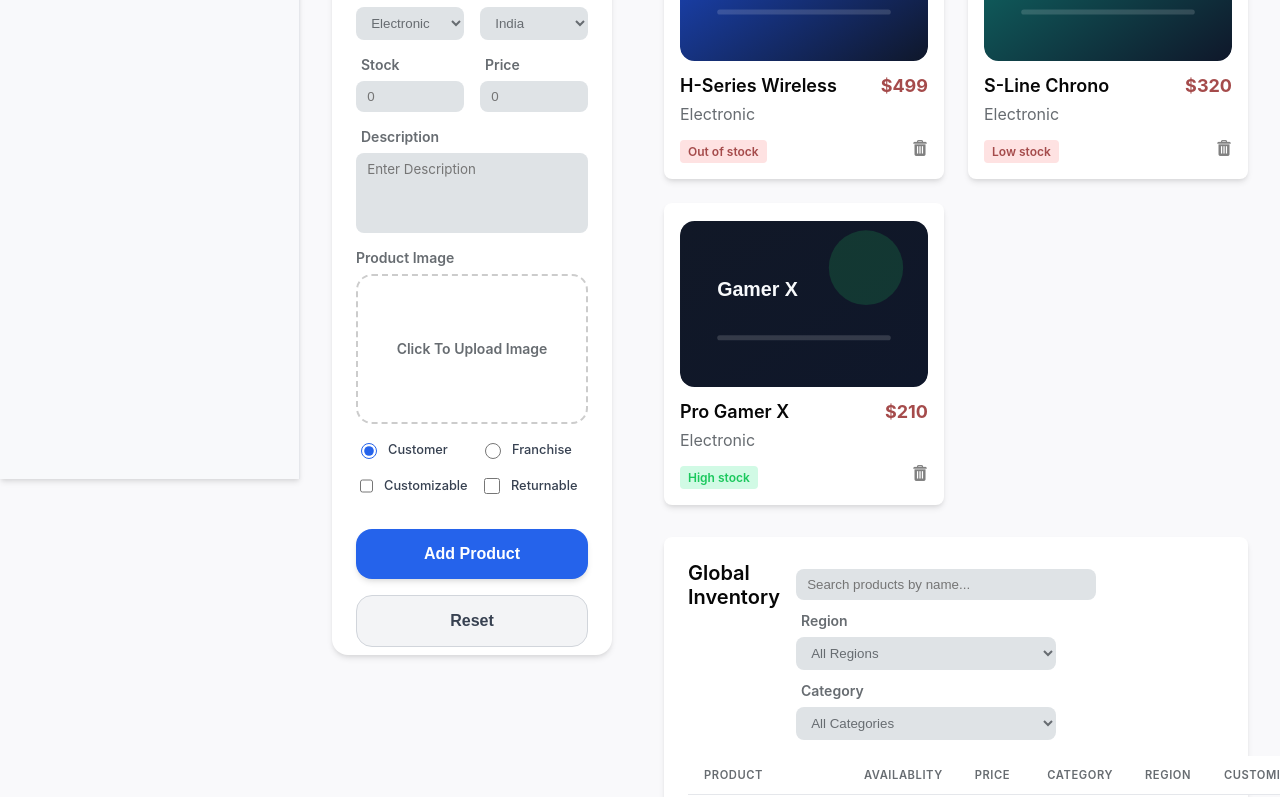
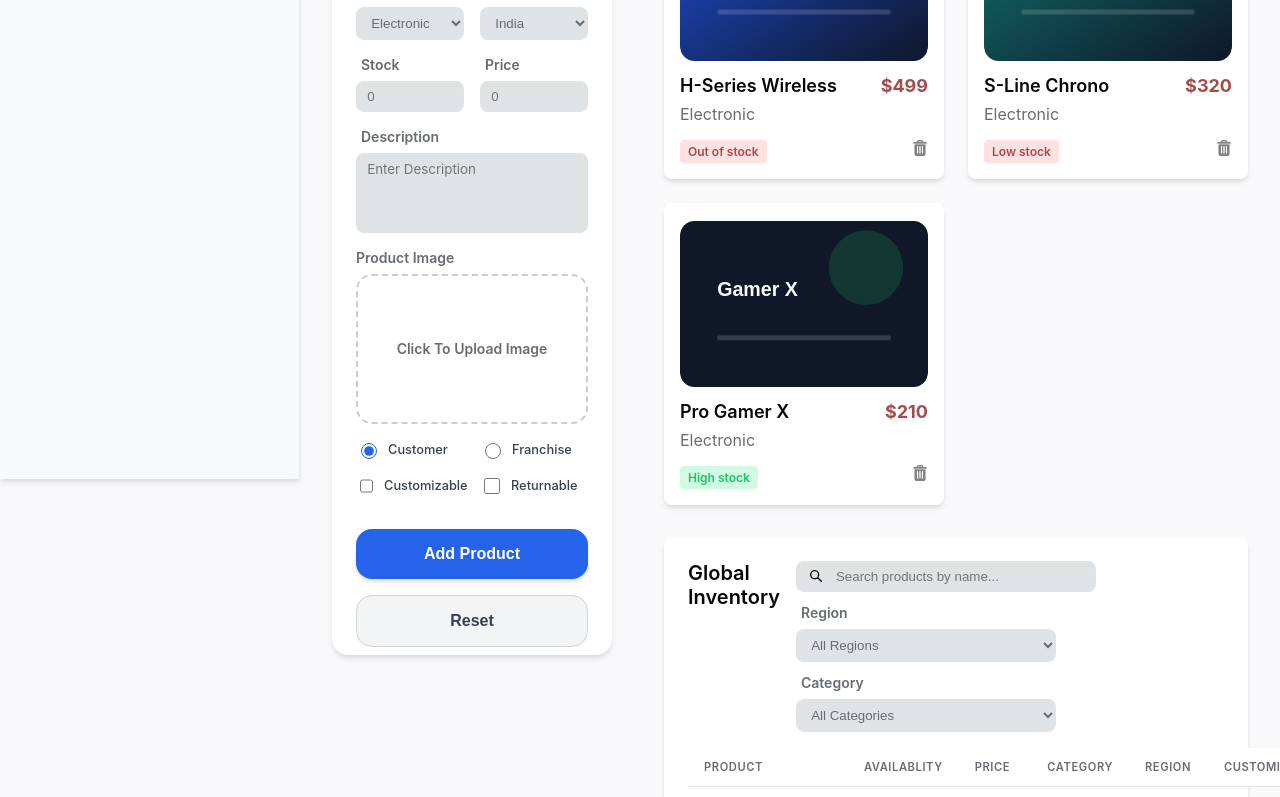
Before and after one commit to RxDB/intern_website, a React (Vite) app: page / in a window 1280 px wide. Shown: the part 406-1203 px from the top of the page. Built offline with nearby package versions, Linux system fonts and the light colour scheme.

Commit message:
Icon next to search

```diff
--- a/src/components/ProductTable/ProductTable.jsx
+++ b/src/components/ProductTable/ProductTable.jsx
@@ -1,6 +1,7 @@
 import { useState } from 'react';
 import TextInput from '../common/TextInput/TextInput';
 import Dropdown from '../common/Dropdown/Dropdown';
+import searchIcon from '../../icons/search.svg';
 import styles from './ProductTable.module.css';
 
 const getStockInfo = (stock) => {
@@ -69,6 +70,7 @@ const ProductTable = ({ products = [], addWishlist }) => {
                             placeholder="Search products by name..."
                             value={searchTerm}
                             onChange={(e) => setSearchTerm(e.target.value)}
+                            icon={<img src={searchIcon} alt="" />}
                         />
                     </div>
                     <div className={styles.filters}>
--- a/src/components/common/TextInput/TextInput.jsx
+++ b/src/components/common/TextInput/TextInput.jsx
@@ -8,10 +8,13 @@ const InputField =({
     value,
     onChange,
     multiline,
+    icon,
 })=>{
     return(
         <div className={styles.inputfield}>
+            {label ? (
                 <label htmlFor={name} className={styles.label}>{label}</label>
+            ) : null}
             {multiline ? (
                 <textarea
                     name={name}
@@ -23,6 +26,10 @@ const InputField =({
                     rows={4}
                 />
             ) : (
+                <div className={styles.inputWrapper}>
+                    {icon ? (
+                        <span className={styles.icon} aria-hidden="true">{icon}</span>
+                    ) : null}
                     <input
                         type={type}
                         name={name}
@@ -30,8 +37,9 @@ const InputField =({
                         value={value}
                         onChange={onChange}
                         placeholder={placeholder}
-                    className={styles.input}
+                        className={`${styles.input} ${icon ? styles.inputWithIcon : ''}`}
                     />
+                </div>
             )}
         </div>
     )
--- a/src/components/common/TextInput/TextInput.module.css
+++ b/src/components/common/TextInput/TextInput.module.css
@@ -25,6 +25,34 @@
   background-color: var(--input-dark);
 }
 
+.inputWrapper {
+  position: relative;
+  width: 100%;
+}
+
+.icon {
+  position: absolute;
+  top: 50%;
+  left: 0.75rem;
+  display: inline-flex;
+  align-items: center;
+  justify-content: center;
+  transform: translateY(-50%);
+  color: var(--content-grey);
+  pointer-events: none;
+}
+
+.icon img,
+.icon svg {
+  display: block;
+  width: 1rem;
+  height: 1rem;
+}
+
+.inputWithIcon {
+  padding-left: 2.5rem;
+}
+
 .input:focus {
   outline: none;
   border:var(--input-border);
```
Also changed, not shown: src/components/ProductTable/ProductTable.module.css (line endings or trailing spaces), src/icons/search.svg (added). Lines whose indentation alone changed are shown as unchanged.
